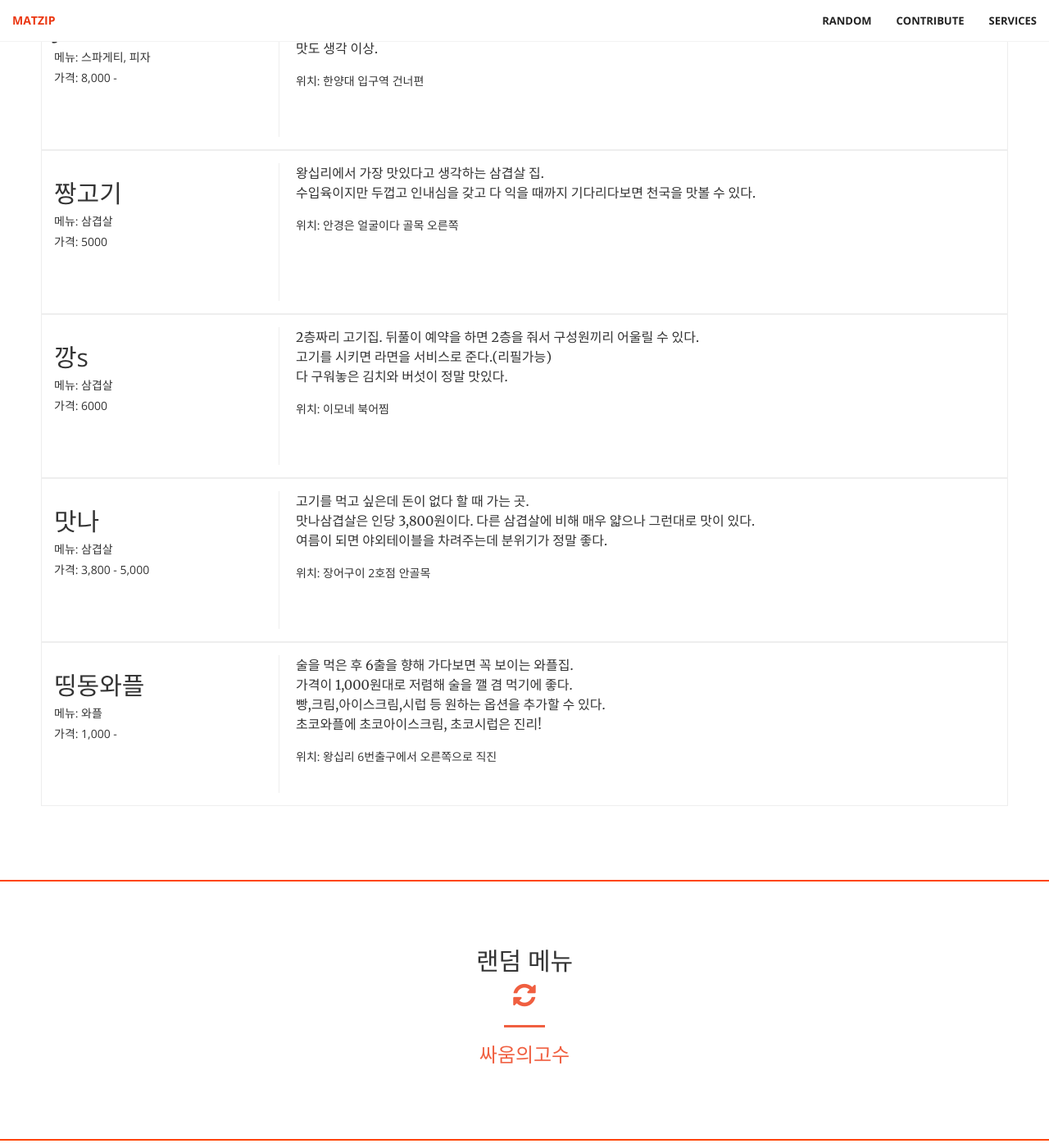
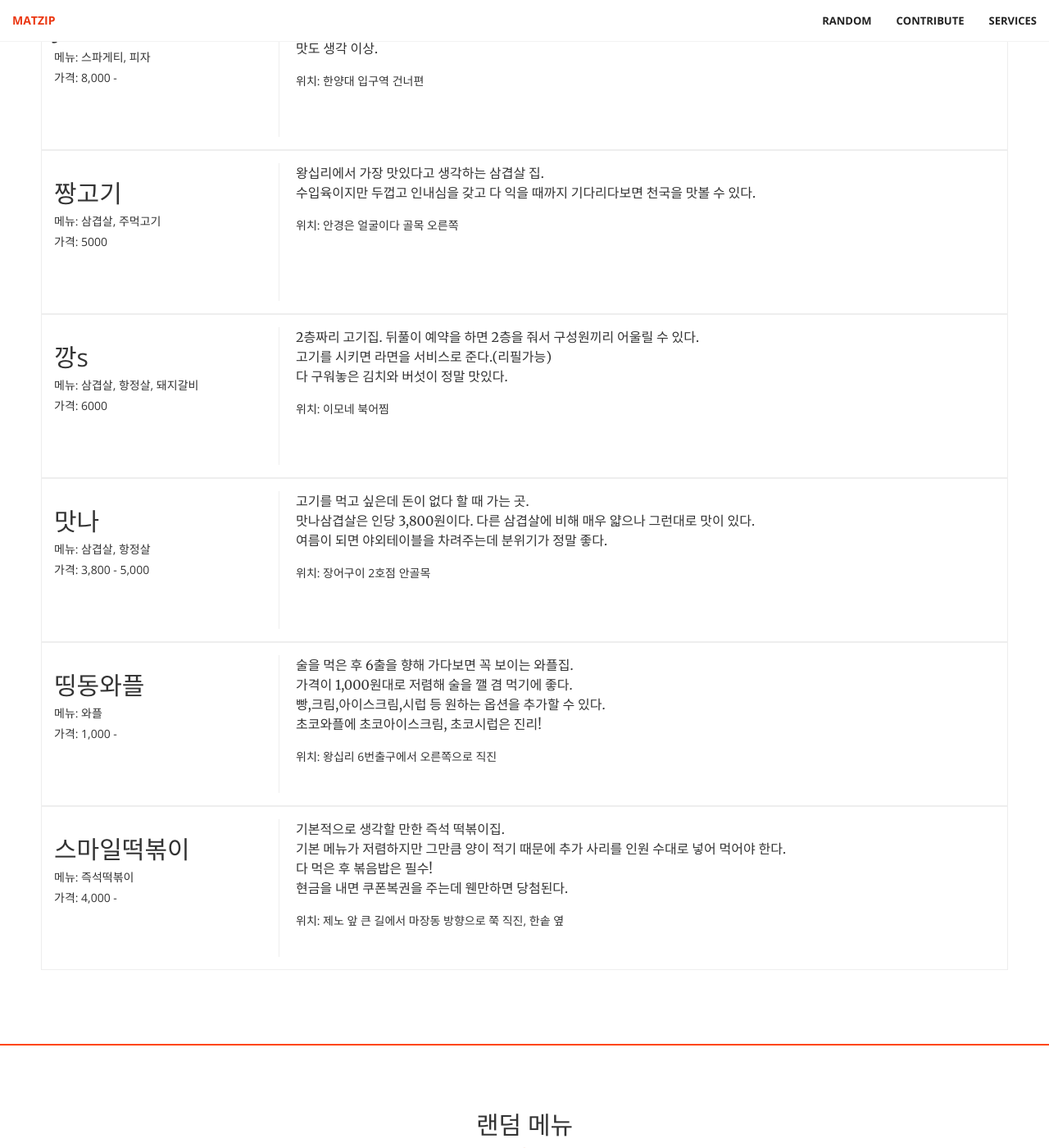
Before and after one commit to Computer-Science-Lecture/matzip, a Jekyll site: the page built from index.html, in a window 1280 px wide and 1400 px high, scrolled down 7770 px. Shown: the whole window at 82% size. Built offline with Jekyll 4.4.1, drawn with Linux system fonts in a browser that asks for light colours; nearby versions of some CDN libraries; some of the changed text lies outside the part shown.

Commit message:
menu added

```diff
--- a/_data/list.yml
+++ b/_data/list.yml
@@ -269,7 +269,7 @@
   author: Kang Hyojin
 -
   name: 샤브앤돈
-  menu: 돼지고기, 샤브샤브
+  menu: 삼겹살, 항정살, 샤브샤브
   price: 9,000 - 10,000
   description: 고기 1인분을 시키면 약간의 샤브샤브를 준다.<br>인당 1인분만 시켜도 배부르게 먹을 수 있다.<br>고기 철판 위에 밥을 비벼 먹거나(날치알 포함) 샤브샤브 국물에 죽을 말아 먹을 수 있다.
   location: 새마을식당 옆
@@ -301,7 +301,7 @@
   author: Park Soyoung
 -
   name: 짱고기
-  menu: 삼겹살
+  menu: 삼겹살, 주먹고기
   price: 5,000
   description: 왕십리에서 가장 맛있다고 생각하는 삼겹살 집.<br>수입육이지만 두껍고 인내심을 갖고 다 익을 때까지 기다리다보면 천국을 맛볼 수 있다.
   location: 안경은 얼굴이다 골목 오른쪽
@@ -309,7 +309,7 @@
   author: Park Soyoung
 -
   name: 깡s
-  menu: 삼겹살
+  menu: 삼겹살, 항정살, 돼지갈비
   price: 6,000
   description: 2층짜리 고기집. 뒤풀이 예약을 하면 2층을 줘서 구성원끼리 어울릴 수 있다.<br>고기를 시키면 라면을 서비스로 준다.(리필가능)<br>다 구워놓은 김치와 버섯이 정말 맛있다.
   location: 이모네 북어찜
@@ -317,7 +317,7 @@
   author: Park Soyoung
 -
   name: 맛나
-  menu: 삼겹살
+  menu: 삼겹살, 항정살
   price: 3,800 - 5,000
   description: 고기를 먹고 싶은데 돈이 없다 할 때 가는 곳.<br>맛나삼겹살은 인당 3,800원이다. 다른 삼겹살에 비해 매우 얇으나 그런대로 맛이 있다.<br>여름이 되면 야외테이블을 차려주는데 분위기가 정말 좋다.
   location: 장어구이 2호점 안골목
@@ -331,3 +331,11 @@
   location: 왕십리 6번출구에서 오른쪽으로 직진
   image:
   author: Park Soyoung
+-
+  name: 스마일떡볶이
+  menu: 즉석떡볶이
+  price: 4,000 -
+  description: 기본적으로 생각할 만한 즉석 떡볶이집.<br>기본 메뉴가 저렴하지만 그만큼 양이 적기 때문에 추가 사리를 인원 수대로 넣어 먹어야 한다.<br>다 먹은 후 볶음밥은 필수!<br>현금을 내면 쿠폰복권을 주는데 웬만하면 당첨된다.
+  location: 제노 앞 큰 길에서 마장동 방향으로 쭉 직진, 한솥 옆
+  image:
+  author: Park Soyoung
```
